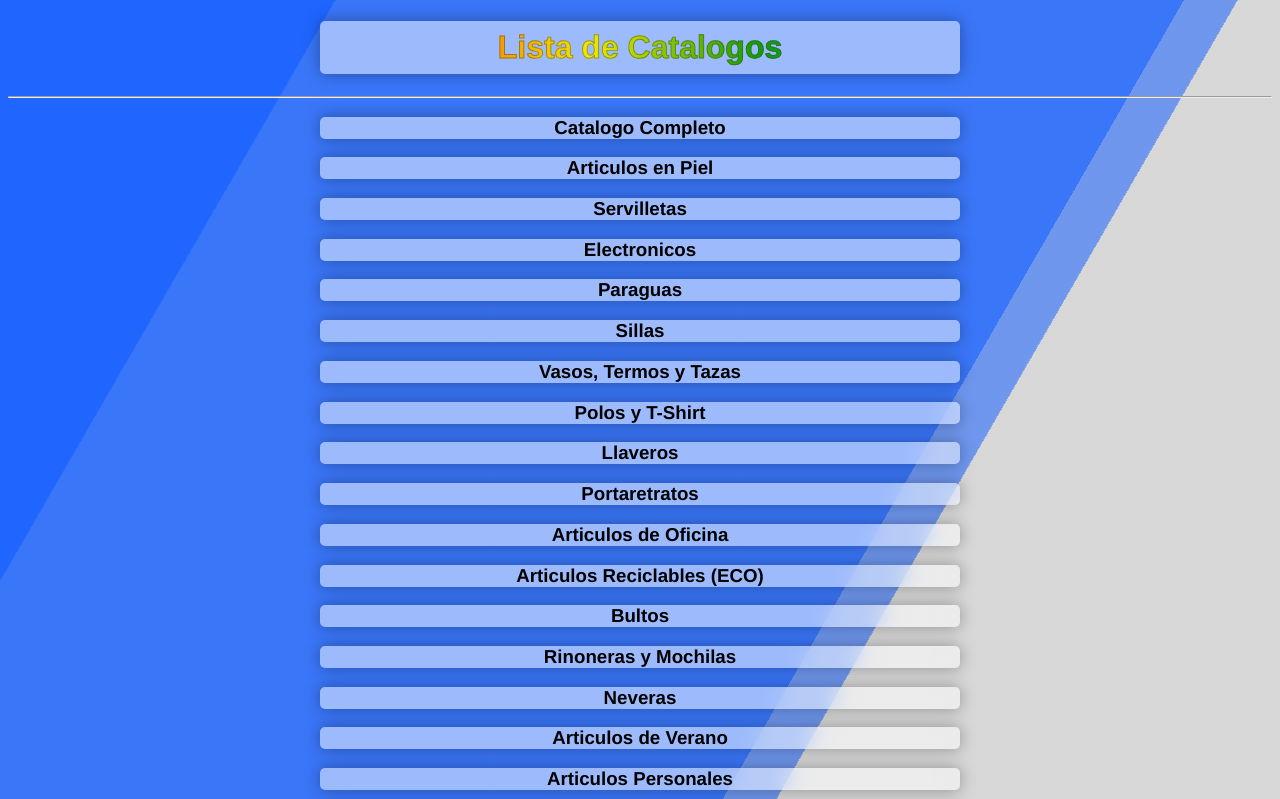
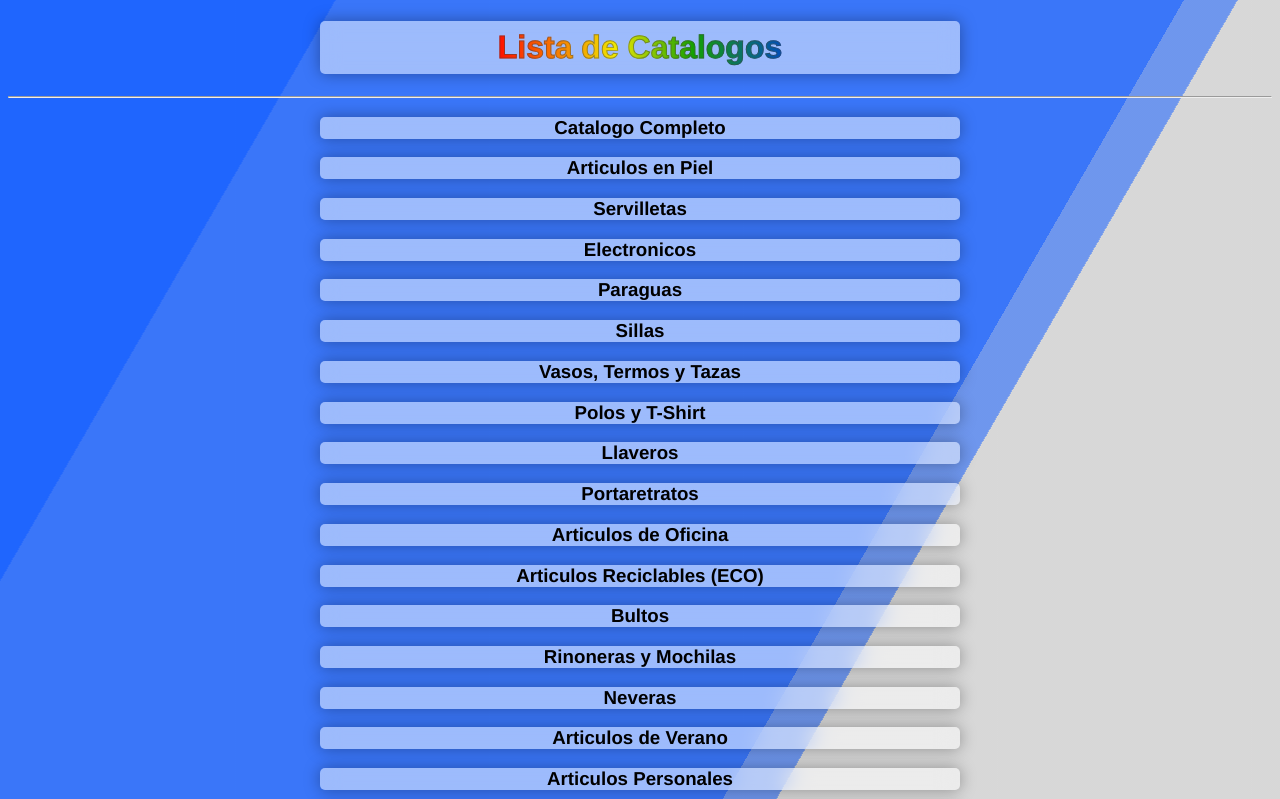
Before and after one commit to javiergarcferrer/SIDOCA, a PHP site: page /static/catalogos.html in a window 1280 px wide. Shown: the top 799 px of the page. Run offline with PHP 8.4, Linux system fonts and the light colour scheme.

Commit message:
logo change

```diff
--- a/static/styles.css
+++ b/static/styles.css
@@ -43,6 +43,7 @@ p{
   color: rgb(48,48,48)
 }
 h1 {
+  width: fit-content;
   -webkit-text-stroke:0.03em rgba(68, 68, 68, 0.5);
   -webkit-background-clip: text;
   -webkit-text-fill-color: transparent;
@@ -50,7 +51,7 @@ h1 {
   -moz-text-fill-color: transparent;
   padding: 0.25em;
   background-color: black;
-  background-image: linear-gradient(90deg, rgb(255, 0, 0) 0%, rgba(240,233,0,1) 42%, rgba(18,159,2,1) 68%, rgb(0, 130, 190) 100%);
+  background-image: linear-gradient(90deg, rgb(255, 0, 0) 0%, rgba(240,233,0,1) 42%, rgba(18,159,2,1) 68%, rgb(0, 71, 202) 100%);
 }
 iframe {
   border-radius: 5px;
```
